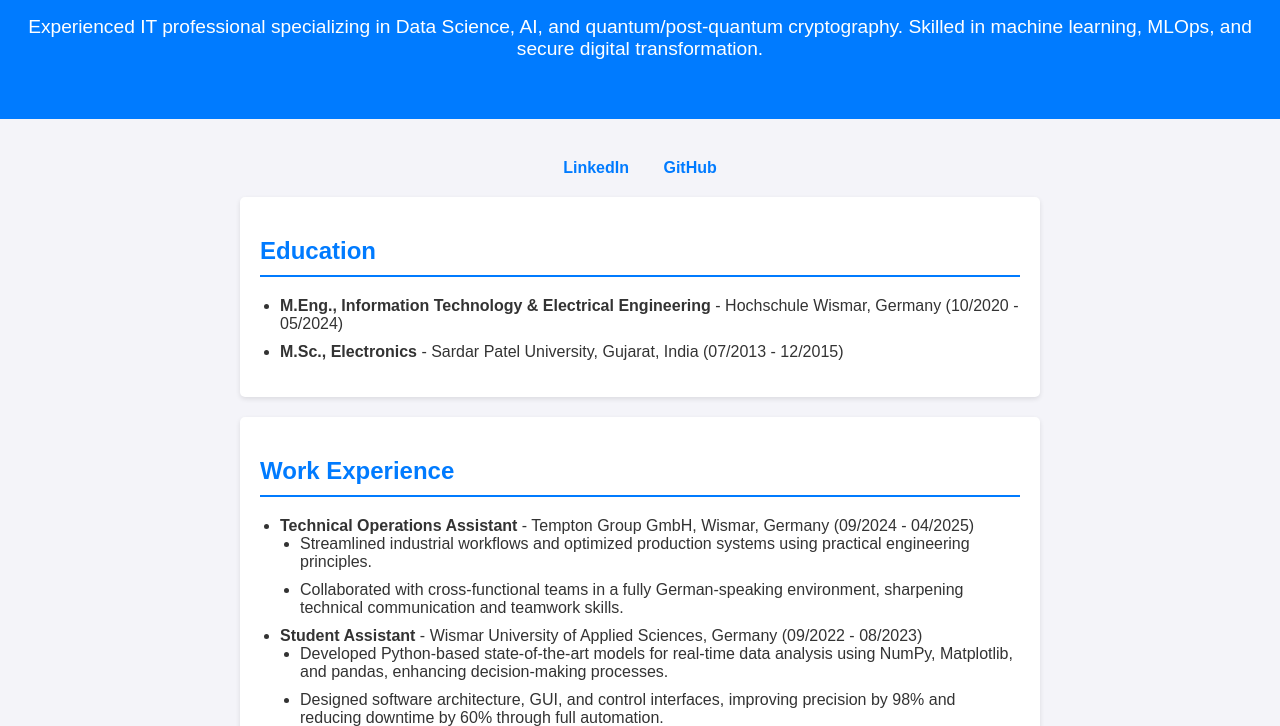
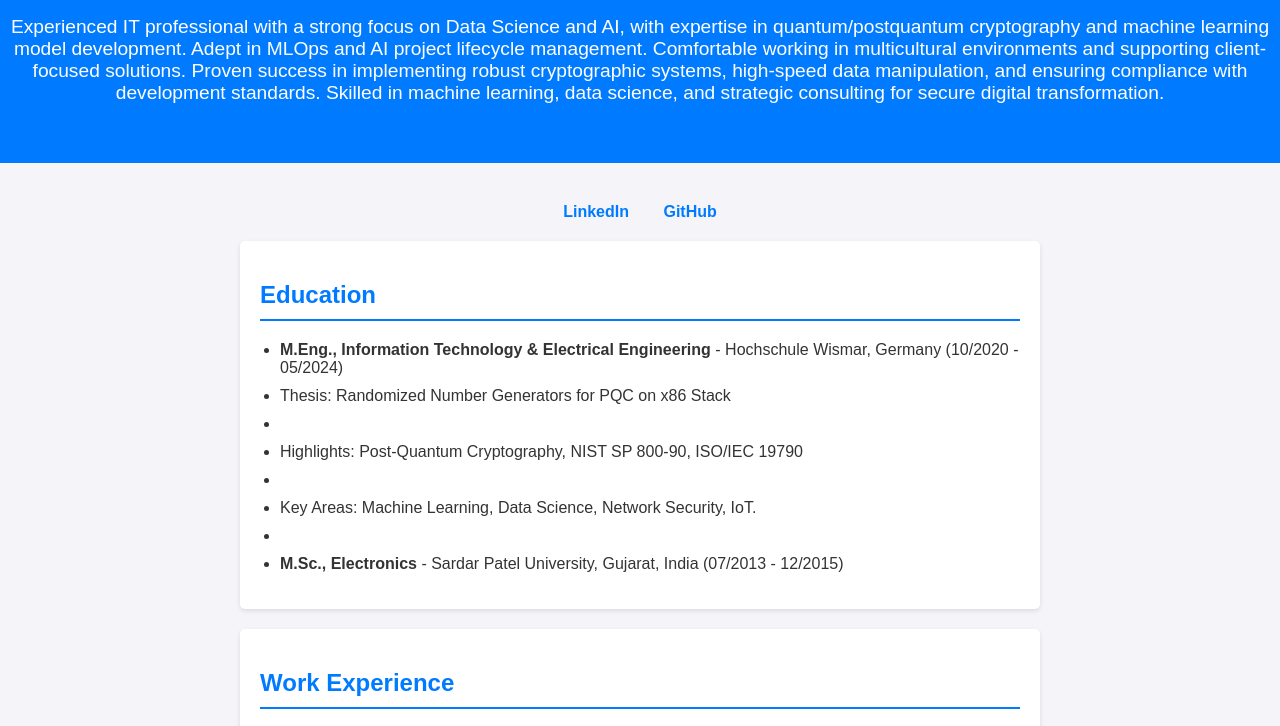
Before and after one commit to chiragpatel1229/chiragpatel1229.github.io, a plain HTML site: page index.html in a window 1280 px wide. Shown: the part 88-814 px from the top of the page. Drawn offline with Linux system fonts and the light colour scheme.

Commit message:
Update index.html

```diff
--- a/index.html
+++ b/index.html
@@ -84,7 +84,7 @@
 <body>
   <header>
     <h1>Chirag Patel</h1>
-    <p>Experienced IT professional specializing in Data Science, AI, and quantum/post-quantum cryptography. Skilled in machine learning, MLOps, and secure digital transformation.</p>
+    <p>Experienced IT professional with a strong focus on Data Science and AI, with expertise in quantum/postquantum cryptography and machine learning model development. Adept in MLOps and AI project lifecycle management. Comfortable working in multicultural environments and supporting client-focused solutions. Proven success in implementing robust cryptographic systems, high-speed data manipulation, and ensuring compliance with development standards. Skilled in machine learning, data science, and strategic consulting for secure digital transformation.</p>
   </header>
   <div class="container">
     <div class="links">
@@ -95,6 +95,10 @@
       <h2>Education</h2>
       <ul>
         <li><strong>M.Eng., Information Technology & Electrical Engineering</strong> - Hochschule Wismar, Germany (10/2020 - 05/2024)</li>
+        <li>Thesis: Randomized Number Generators for PQC on x86 Stack<li>
+        <li>Highlights: Post-Quantum Cryptography, NIST SP 800-90, ISO/IEC 19790<li>
+        <li>Key Areas: Machine Learning, Data Science, Network Security, IoT.<li>
+
         <li><strong>M.Sc., Electronics</strong> - Sardar Patel University, Gujarat, India (07/2013 - 12/2015)</li>
       </ul>
     </section>
```
